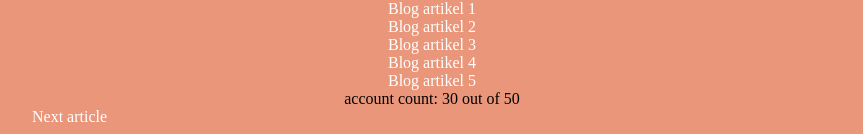
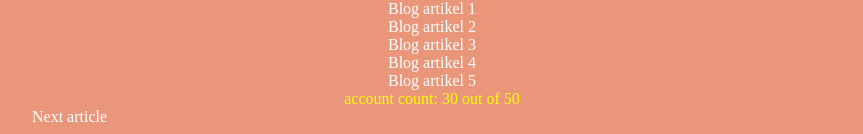
Before and after one commit to Eriksvensson9812/EVXFEH17_erik_svensson1, a plain HTML site: page HTMLCSS3_SEO/Inlamningar/inlamning2/inlamning2.html in a window 1280 px wide. Shown: the part 839-973 px from the top of the page, without its empty margins (208-1071 px from the left). Drawn offline with Linux system fonts and the light colour scheme.

Commit message:
initial commit

```diff
--- a/HTMLCSS3_SEO/Inlamningar/inlamning2/css/style.css
+++ b/HTMLCSS3_SEO/Inlamningar/inlamning2/css/style.css
@@ -57,9 +57,11 @@ h2+h3 {
     margin: 0.5em;
     text-align: center;
 }
-span > p{
+.blog_summary > span{
+
     color:yellow;
     text-align: center; /* ger inlinelementet färgen gul*/
+}
 
 
 }
```
